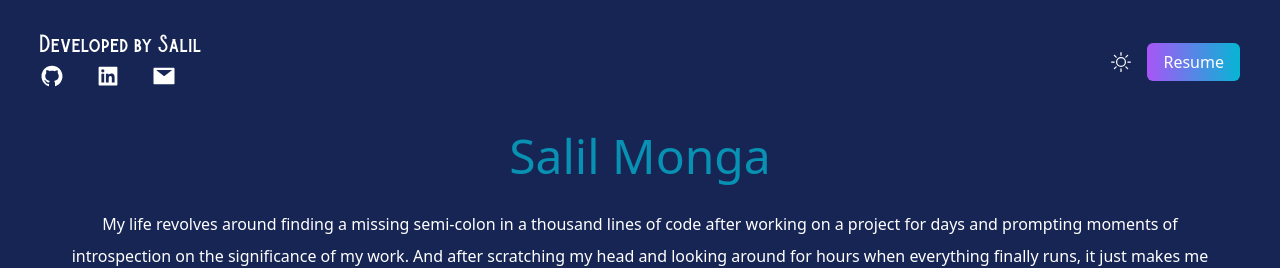
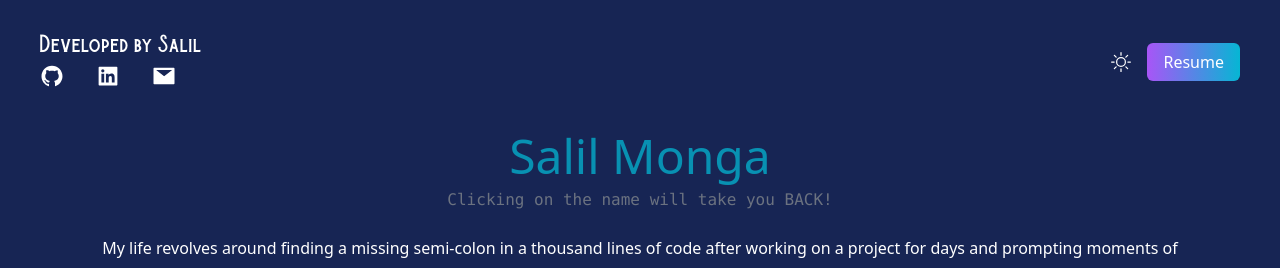
Before and after one commit to SalilMonga/SalilMonga.github.io, a Next.js app in the folder react-portfolio/: page /aboutMe in a window 1280 px wide. Shown: the top 268 px of the page. Built offline with nearby package versions, Linux system fonts and the light colour scheme.

Commit message:
feat: Routing to main page from aboutMe

```diff
--- a/react-portfolio/app/mainLayout/mainlayout.tsx
+++ b/react-portfolio/app/mainLayout/mainlayout.tsx
@@ -3,10 +3,13 @@ import Avatar from "./avatar/avatar";
 export const MainLayout = () => {
   return (
     <div className="text-center p-4">
-      <a href="mailto:monga.monga43@gmail.com" target="_blank">
+      <a href="/">
         <h2 className="hover:text-teal-400 text-5xl py-2 text-cyan-600 font-medium">
           Salil Monga
         </h2>
+        <p className="text-gray-500 font-mono font-extralight">
+          Clicking on the name will take you BACK!
+        </p>
       </a>
       <p className="text-md py-5 leading-8 text-gray-800 dark:text-white">
         My life revolves around finding a missing semi-colon in a thousand lines
--- a/react-portfolio/app/page.tsx
+++ b/react-portfolio/app/page.tsx
@@ -3,7 +3,6 @@ import { gsap } from "gsap";
 import { useEffect, useRef } from "react";
 import { Bounded } from "../src/component/Bounded";
 import { Shapes } from "./shapes/Shapes";
-import Link from "next/link";
 import { NavButton } from "./navButton/navButton";
 
 export default function Home() {
--- a/react-portfolio/pages/aboutMe.tsx
+++ b/react-portfolio/pages/aboutMe.tsx
@@ -1,5 +1,5 @@
 import { AboutMe } from "../app/aboutMe/aboutMe";
 
-export default function Contact() {
+export default function AboutMePage() {
   return <AboutMe />;
 }
```
